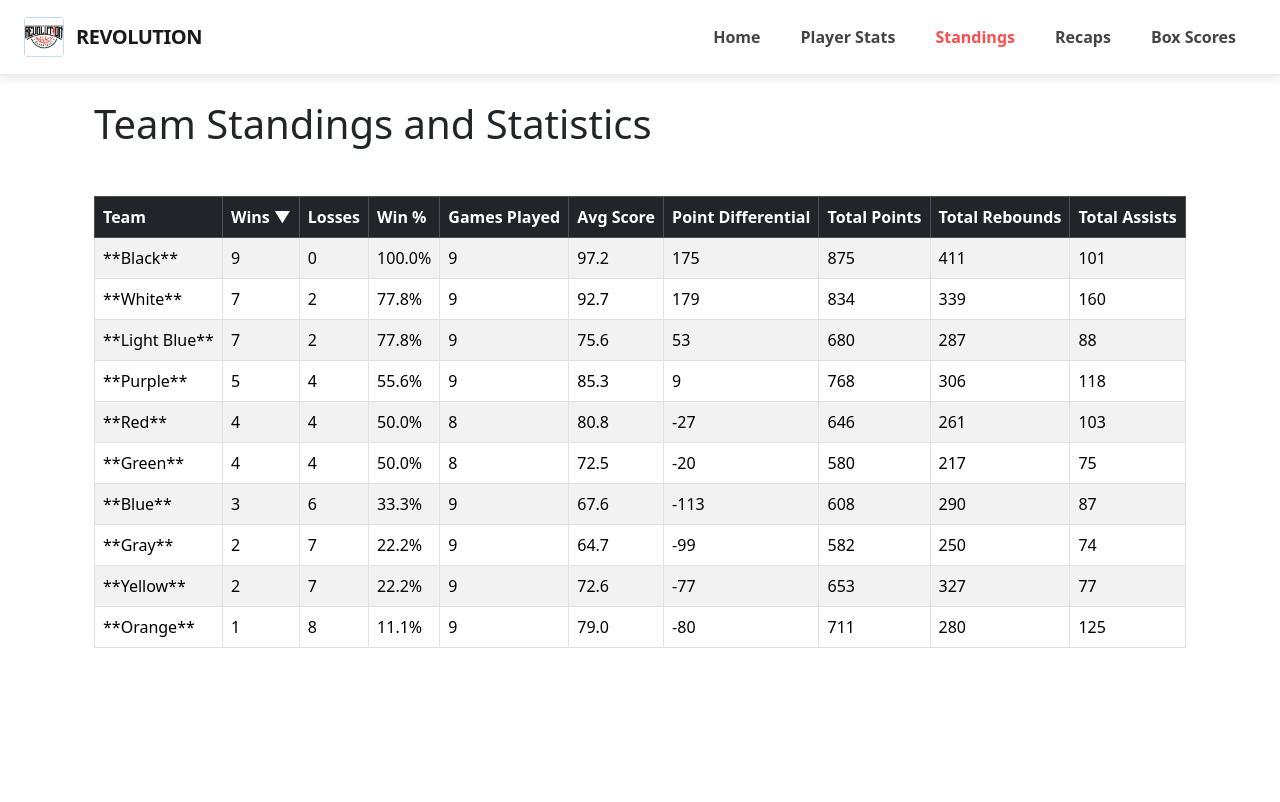
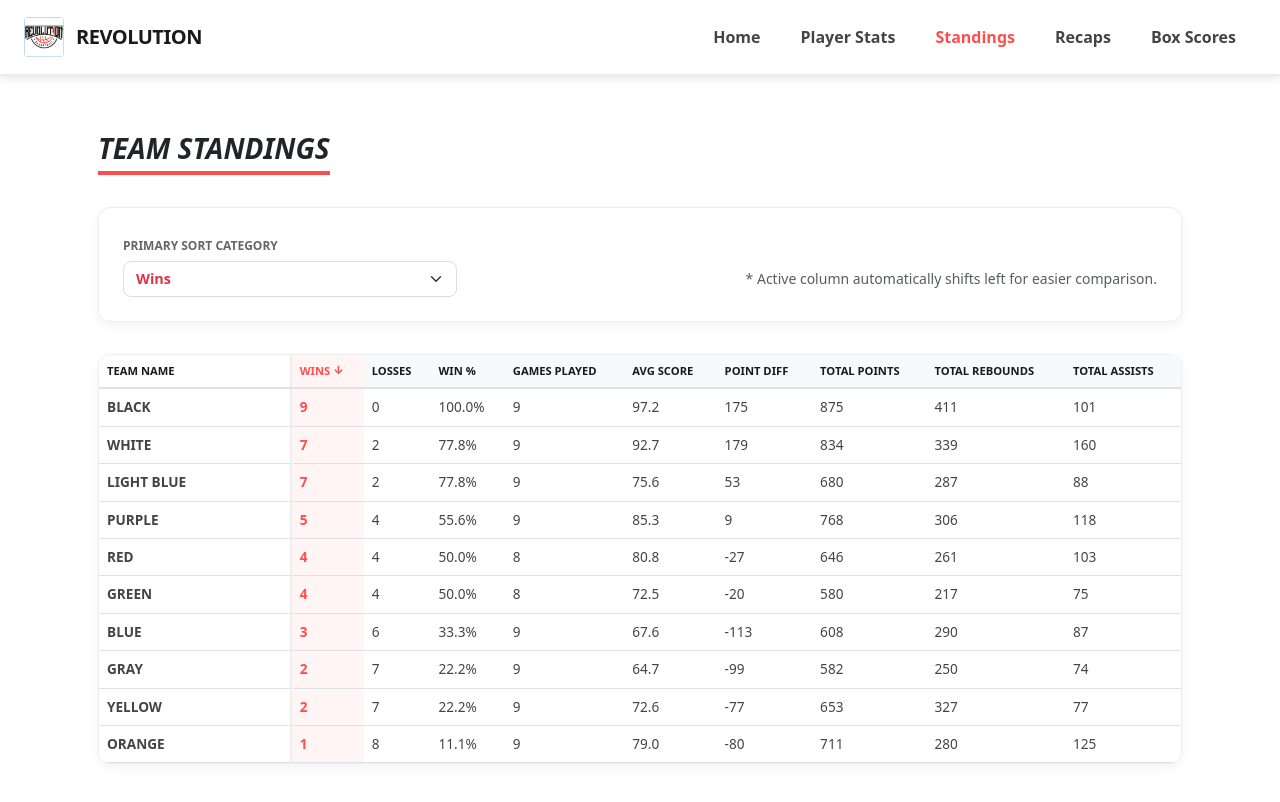
Before and after one commit to jhare3/RevolutionStats, a React (Create React App) app in the folder frontend/: page /teams in a window 1280 px wide. Shown: the top 802 px of the page. Built offline with nearby package versions, Linux system fonts and the light colour scheme.

Commit message:
updated player stats and team stats collumn organization

```diff
--- a/frontend/src/PlayerStats.js
+++ b/frontend/src/PlayerStats.js
@@ -45,6 +45,7 @@ function PlayerStats() {
   const [selectedGame, setSelectedGame] = useState("all");
   const [selectedTeam, setSelectedTeam] = useState("all");
   const [statFilter, setStatFilter] = useState("ppg");
+  const [sortDirection, setSortDirection] = useState("desc");
   const [searchQuery, setSearchQuery] = useState("");
 
   // 1. DATA AGGREGATION LOGIC
@@ -154,14 +155,18 @@ function PlayerStats() {
   // 2. SORTING LOGIC
   const sortedPlayers = useMemo(() => {
     return [...players].sort((a, b) => {
-      const valA = String(a[statFilter]).replace('%', '');
-      const valB = String(b[statFilter]).replace('%', '');
-      return parseFloat(valB) - parseFloat(valA);
+      let valA = String(a[statFilter]).replace('%', '');
+      let valB = String(b[statFilter]).replace('%', '');
+
+      const numA = parseFloat(valA);
+      const numB = parseFloat(valB);
+
+      let comparison = numB - numA;
+      return sortDirection === "asc" ? comparison * -1 : comparison;
     });
-  }, [players, statFilter]);
+  }, [players, statFilter, sortDirection]);
 
   // 3. DYNAMIC COLUMN DEFINITIONS
-  // This logic moves the "Active" stat category to the front of the stat columns
   const dynamicColumns = useMemo(() => {
     const allStatCols = [
         { id: 'ppg', label: 'PPG', render: (p) => p.ppg },
@@ -187,6 +192,15 @@ function PlayerStats() {
     }
     return allStatCols;
   }, [statFilter]);
+
+  const handleSortRequest = (key) => {
+    if (statFilter === key) {
+        setSortDirection(sortDirection === "asc" ? "desc" : "asc");
+    } else {
+        setStatFilter(key);
+        setSortDirection("desc");
+    }
+  };
 
   return (
     <div className="min-vh-100" style={{ backgroundColor: '#ffffff' }}>
@@ -226,6 +240,11 @@ function PlayerStats() {
             text-transform: uppercase;
             border-bottom: 2px solid #dee2e6;
             white-space: nowrap;
+            cursor: pointer;
+            transition: background 0.2s;
+          }
+          .table thead th:hover {
+            background: #f1f1f1;
           }
           .table td {
             font-size: 0.85rem;
@@ -295,7 +314,14 @@ function PlayerStats() {
             </div>
             <div className="col-12 col-md-3">
               <label className="form-label">Sort Category</label>
-              <select className="form-select fw-bold text-danger" value={statFilter} onChange={(e) => setStatFilter(e.target.value)}>
+              <select
+                className="form-select fw-bold text-danger"
+                value={statFilter}
+                onChange={(e) => {
+                    setStatFilter(e.target.value);
+                    setSortDirection("desc");
+                }}
+              >
                 {statOptions.map((opt) => <option key={opt.key} value={opt.key}>{opt.label}</option>)}
               </select>
             </div>
@@ -312,8 +338,12 @@ function PlayerStats() {
                 <th>Team</th>
                 <th>GP</th>
                 {dynamicColumns.map(col => (
-                  <th key={col.id} className={col.id === statFilter ? "active-col-cell" : ""}>
-                    {col.label}
+                  <th
+                    key={col.id}
+                    onClick={() => handleSortRequest(col.id)}
+                    className={statFilter === col.id ? "active-col-cell" : ""}
+                  >
+                    {col.label} {statFilter === col.id ? (sortDirection === 'asc' ? '↑' : '↓') : ''}
                   </th>
                 ))}
               </tr>
@@ -326,7 +356,7 @@ function PlayerStats() {
                   <td>{p.team}</td>
                   <td>{p.gamesPlayed}</td>
                   {dynamicColumns.map(col => (
-                    <td key={col.id} className={col.id === statFilter ? "active-col-cell" : ""}>
+                    <td key={col.id} className={statFilter === col.id ? "active-col-cell" : ""}>
                       {col.render(p)}
                     </td>
                   ))}
@@ -337,7 +367,7 @@ function PlayerStats() {
         </div>
 
         <div className="mt-3 text-muted small italic">
-          * Tables are sorted by the selected category. The active stat is automatically moved to the left for better visibility.
+          * Tables are sorted by the selected category. Click any column header to sort; the active stat moves to the left for better visibility.
         </div>
       </div>
     </div>
--- a/frontend/src/TeamStats.js
+++ b/frontend/src/TeamStats.js
@@ -3,7 +3,8 @@ import boxscores from "./boxscores.json";
 import roster from "./players.json";
 import "bootstrap/dist/css/bootstrap.min.css";
 
-// 🚨 Re-defining necessary helpers locally:
+// --- HELPERS ---
+
 const allTeams = Array.from(new Set(roster.map(p => p.team)));
 
 function didPlayerPlay(playerStats) {
@@ -19,11 +20,9 @@ function didPlayerPlay(playerStats) {
     );
 }
 
-// 💡 Team Aggregation Function (Moved Here)
 function aggregateTeamStats(boxscores, allTeams) {
     const teamStats = {};
 
-    // 1. Initialize stats for all teams
     allTeams.forEach(team => {
         teamStats[team] = {
             name: team,
@@ -37,28 +36,22 @@ function aggregateTeamStats(boxscores, allTeams) {
         };
     });
 
-    // 2. Aggregate scores, W/L, and player totals from boxscores
     boxscores.forEach(game => {
         const visitor = game.visitor;
         const home = game.home;
+        const visitorScore = Number(game.visitorScore?.total) || 0;
+        const homeScore = Number(game.homeScore?.total) || 0;
 
-        // CRITICAL: Ensure scores are explicitly converted to Number
-        const visitorScore = Number(game.visitorScore.total) || 0;
-        const homeScore = Number(game.homeScore.total) || 0;
-
-        // Robustness check: skip game if teams aren't recognized
         if (!teamStats[visitor] || !teamStats[home]) return;
 
-        // Update W/L
         if (visitorScore > homeScore) {
             teamStats[visitor].wins += 1;
             teamStats[home].losses += 1;
-        } else {
+        } else if (homeScore > visitorScore) {
             teamStats[home].wins += 1;
             teamStats[visitor].losses += 1;
         }
 
-        // Update Scores and Games Played
         teamStats[visitor].pointsFor += visitorScore;
         teamStats[visitor].pointsAgainst += homeScore;
         teamStats[home].pointsFor += homeScore;
@@ -67,10 +60,8 @@ function aggregateTeamStats(boxscores, allTeams) {
         teamStats[visitor].games += 1;
         teamStats[home].games += 1;
 
-        // Aggregate Player Totals (Rebounds/Assists)
         [...game.visitorPlayers, ...game.homePlayers].forEach(player => {
             const teamKey = game.visitorPlayers.includes(player) ? visitor : home;
-
             if (teamStats[teamKey] && didPlayerPlay(player)) {
                 teamStats[teamKey].summedPlayerRebounds += player.rebounds || 0;
                 teamStats[teamKey].summedPlayerAssists += player.assists || 0;
@@ -78,52 +69,64 @@ function aggregateTeamStats(boxscores, allTeams) {
         });
     });
 
-    // 3. Final Calculations (Point Differential, Win %, Total Points)
     return Object.values(teamStats).map(team => ({
         ...team,
-        // The differential is correctly calculated here:
         pointDiff: team.pointsFor - team.pointsAgainst,
         totalPoints: team.pointsFor,
         winPct: team.games > 0
             ? ((team.wins / team.games) * 100).toFixed(1) + '%'
-            : '0%',
-        avgScore: team.games > 0 ? (team.pointsFor / team.games).toFixed(1) : 0,
+            : '0.0%',
+        winPctVal: team.games > 0 ? (team.wins / team.games) : 0,
+        avgScore: team.games > 0 ? (team.pointsFor / team.games).toFixed(1) : "0.0",
     }));
 }
 
-
-// 💡 NEW: Unified List of ALL Columns for rendering headers and data cells
-const allTeamColumns = [
-    { key: 'name', label: 'Team', sortable: false },
-    { key: 'wins', label: 'Wins', sortable: true },
-    { key: 'losses', label: 'Losses', sortable: true },
-    { key: 'winPct', label: 'Win %', sortable: true },
-    { key: 'games', label: 'Games Played', sortable: true },
-    { key: 'avgScore', label: 'Avg Score', sortable: true },
-    { key: 'pointDiff', label: 'Point Differential', sortable: true },
-    { key: 'totalPoints', label: 'Total Points', sortable: true },
-    { key: 'summedPlayerRebounds', label: 'Total Rebounds', sortable: true },
-    { key: 'summedPlayerAssists', label: 'Total Assists', sortable: true },
+// Stats available for sorting and dynamic display
+const statOptions = [
+    { key: 'wins', label: 'Wins' },
+    { key: 'losses', label: 'Losses' },
+    { key: 'winPctVal', label: 'Win %' },
+    { key: 'games', label: 'Games Played' },
+    { key: 'avgScore', label: 'Avg Score' },
+    { key: 'pointDiff', label: 'Point Diff' },
+    { key: 'totalPoints', label: 'Total Points' },
+    { key: 'summedPlayerRebounds', label: 'Total Rebounds' },
+    { key: 'summedPlayerAssists', label: 'Total Assists' },
 ];
 
 function TeamStats() {
-    // State for sorting
     const [sortKey, setSortKey] = useState('wins');
     const [sortDirection, setSortDirection] = useState('desc');
 
-    // Calculate and memoize the team statistics (using the local function)
-    const teams = useMemo(() => {
-        const calculatedTeams = aggregateTeamStats(boxscores, allTeams);
-        // console.log("Team Stats Aggregation Result:", calculatedTeams); // Debug log removed for final code
-        return calculatedTeams;
-    }, []);
+    const teams = useMemo(() => aggregateTeamStats(boxscores, allTeams), []);
 
-    // Function to handle sorting when a column header is clicked
-    const handleSort = (key) => {
-        // Only proceed if the column is marked as sortable in the definition
-        const column = allTeamColumns.find(col => col.key === key);
-        if (!column || !column.sortable) return;
+    // 1. Sort logic
+    const sortedTeams = useMemo(() => {
+        return [...teams].sort((a, b) => {
+            let valA = a[sortKey];
+            let valB = b[sortKey];
 
+            // Handle numerical conversion for strings like "avgScore"
+            if (typeof valA === 'string' && !isNaN(parseFloat(valA))) valA = parseFloat(valA);
+            if (typeof valB === 'string' && !isNaN(parseFloat(valB))) valB = parseFloat(valB);
+
+            let comparison = valB - valA;
+            return sortDirection === 'asc' ? comparison * -1 : comparison;
+        });
+    }, [teams, sortKey, sortDirection]);
+
+    // 2. Dynamic Column Ordering: Move the active sort key to the front
+    const dynamicColumns = useMemo(() => {
+        const baseCols = [...statOptions];
+        const activeIdx = baseCols.findIndex(c => c.key === sortKey);
+        if (activeIdx > -1) {
+            const activeCol = baseCols.splice(activeIdx, 1)[0];
+            return [activeCol, ...baseCols];
+        }
+        return baseCols;
+    }, [sortKey]);
+
+    const handleSortRequest = (key) => {
         if (sortKey === key) {
             setSortDirection(sortDirection === 'asc' ? 'desc' : 'asc');
         } else {
@@ -132,69 +135,136 @@ function TeamStats() {
         }
     };
 
-    // Sort the teams based on the current sort key and direction
-    const sortedTeams = useMemo(() => {
-        return [...teams].sort((a, b) => {
-            let valA = a[sortKey];
-            let valB = b[sortKey];
+    return (
+        <div className="min-vh-100" style={{ backgroundColor: '#ffffff' }}>
+            <style>
+                {`
+                .stats-container { padding: 2rem 1rem; }
+                .section-heading {
+                    font-size: 1.75rem;
+                    font-weight: 900;
+                    text-transform: uppercase;
+                    font-style: italic;
+                    margin-bottom: 2rem;
+                    border-bottom: 4px solid #ff4d4d;
+                    display: inline-block;
+                    padding-bottom: 5px;
+                }
+                .filter-card {
+                    background: #ffffff;
+                    border: 1px solid #eeeeee;
+                    border-radius: 12px;
+                    padding: 1.5rem;
+                    margin-bottom: 2rem;
+                    box-shadow: 0 4px 12px rgba(0,0,0,0.05);
+                }
+                .stats-table-wrapper {
+                    background: white;
+                    border-radius: 12px;
+                    border: 1px solid #eeeeee;
+                    overflow-x: auto;
+                    box-shadow: 0 4px 12px rgba(0,0,0,0.05);
+                }
+                .table thead th {
+                    background: #f8f9fa;
+                    color: #1a1a1a;
+                    font-weight: 800;
+                    font-size: 0.7rem;
+                    text-transform: uppercase;
+                    border-bottom: 2px solid #dee2e6;
+                    white-space: nowrap;
+                    cursor: pointer;
+                    transition: background 0.2s;
+                }
+                .table thead th:hover { background: #f1f1f1; }
+                .table td {
+                    font-size: 0.85rem;
+                    vertical-align: middle;
+                    color: #444;
+                }
+                .team-sticky {
+                    position: sticky;
+                    left: 0;
+                    background: white !important;
+                    z-index: 2;
+                    font-weight: 700;
+                    min-width: 160px;
+                    border-right: 2px solid #eee;
+                }
+                .active-col-cell {
+                    background-color: #fff5f5 !important;
+                    font-weight: 800;
+                    color: #ff4d4d !important;
+                }
+                .form-select {
+                    border-radius: 8px;
+                    font-size: 0.9rem;
+                    border: 1px solid #ddd;
+                }
+                .form-label {
+                    font-size: 0.75rem;
+                    font-weight: 700;
+                    text-transform: uppercase;
+                    color: #666;
+                    margin-bottom: 0.4rem;
+                }
+                `}
+            </style>
 
-            if (sortKey === 'winPct') {
-                valA = parseFloat(String(valA).replace('%', ''));
-                valB = parseFloat(String(valB).replace('%', ''));
-            } else {
-                valA = Number(valA);
-                valB = Number(valB);
-            }
+            <div className="container stats-container">
+                <h1 className="section-heading">Team Standings</h1>
 
-            let comparison = valB - valA;
-            return sortDirection === 'asc' ? comparison * -1 : comparison;
-        });
-    }, [teams, sortKey, sortDirection]);
-
-    // Helper function to render sort icon
-    const renderSortIcon = (key) => {
-        if (sortKey !== key) {
-            return null;
-        }
-        return sortDirection === 'asc' ? ' ▲' : ' ▼';
-    };
-
-    return (
-        <div className="container mt-4">
-            <div className="d-flex align-items-center mb-4">
-        <h1 className="mb-4">Team Standings and Statistics</h1>
+                {/* Filter Section to match PlayerStats.js */}
+                <div className="filter-card">
+                    <div className="row g-3 align-items-end">
+                        <div className="col-12 col-md-4">
+                            <label className="form-label">Primary Sort Category</label>
+                            <select
+                                className="form-select fw-bold text-danger"
+                                value={sortKey}
+                                onChange={(e) => {
+                                    setSortKey(e.target.value);
+                                    setSortDirection('desc');
+                                }}
+                            >
+                                {statOptions.map((opt) => (
+                                    <option key={opt.key} value={opt.key}>{opt.label}</option>
+                                ))}
+                            </select>
+                        </div>
+                        <div className="col-12 col-md-8 text-md-end text-muted small italic pb-2">
+                            * Active column automatically shifts left for easier comparison.
+                        </div>
+                    </div>
                 </div>
 
-
-            <div className="table-responsive">
-                <table className="table table-striped table-bordered">
-                    <thead className="table-dark">
+                <div className="stats-table-wrapper">
+                    <table className="table table-hover mb-0">
+                        <thead>
                             <tr>
-                            {/* Use the new unified list for headers */}
-                            {allTeamColumns.map(col => (
+                                <th className="team-sticky">Team Name</th>
+                                {dynamicColumns.map(col => (
                                     <th
                                         key={col.key}
-                                    onClick={() => handleSort(col.key)}
-                                    // Use pointer for sortable columns, default for non-sortable
-                                    style={{ cursor: col.sortable ? 'pointer' : 'default' }}
+                                        onClick={() => handleSortRequest(col.key)}
+                                        className={sortKey === col.key ? "active-col-cell" : ""}
                                     >
-                                    {col.label}
-                                    {renderSortIcon(col.key)}
+                                        {col.label} {sortKey === col.key ? (sortDirection === 'asc' ? '↑' : '↓') : ''}
                                     </th>
                                 ))}
                             </tr>
                         </thead>
                         <tbody>
-                        {/* Use the new unified list for data cells */}
                             {sortedTeams.map((t) => (
                                 <tr key={t.name}>
-                                {allTeamColumns.map(col => (
-                                    <td key={t.name + col.key}>
-                                        {/* Special formatting for Team Name */}
-                                        {col.key === 'name' ?
-                                          `**${t[col.key]}**` :
-                                          t[col.key]
-                                        }
+                                    <td className="team-sticky text-uppercase">{t.name}</td>
+                                    {dynamicColumns.map(col => (
+                                        <td
+                                            key={col.key}
+                                            className={sortKey === col.key ? "active-col-cell" : ""}
+                                        >
+                                            {/* Specialized display for Win % */}
+                                            {col.key === 'winPctVal' ? t.winPct : t[col.key]}
                                         </td>
                                     ))}
                                 </tr>
@@ -203,6 +273,7 @@ function TeamStats() {
                     </table>
                 </div>
             </div>
+        </div>
     );
 }
 
```
Lines whose indentation alone changed are shown as unchanged.
